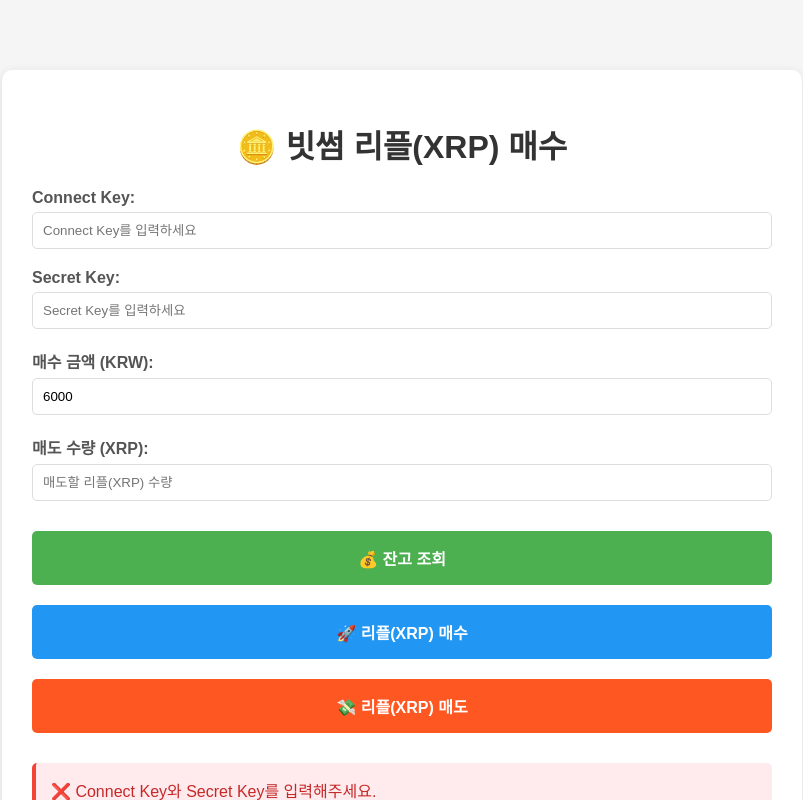
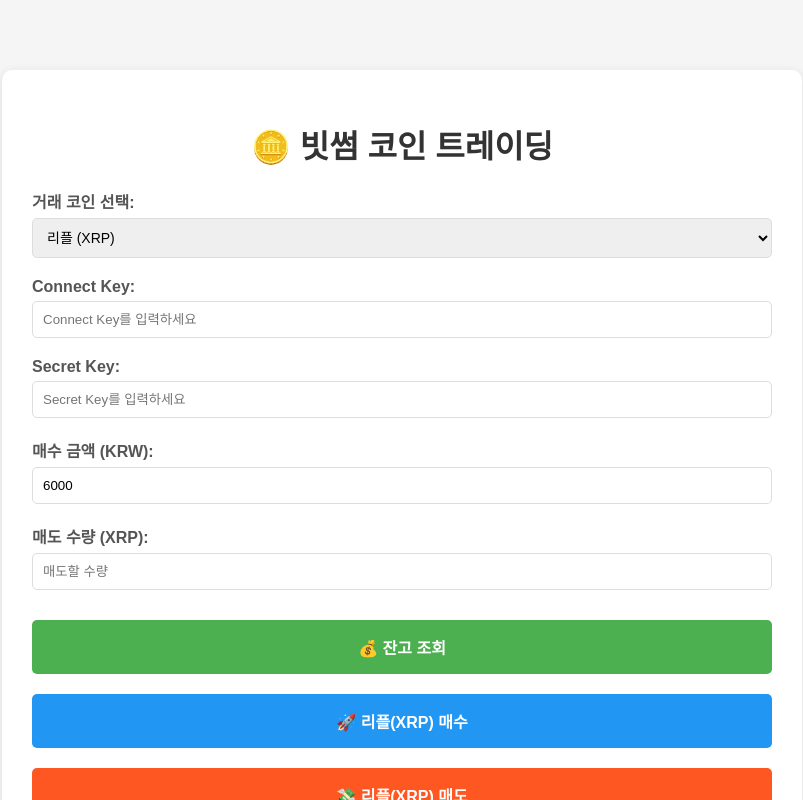
Before and after one commit to araeLaver/bithumb_api, a website: page bithumb_trading.html in a window 1280 px wide. Both pictures are taken after a click on the button "🚀 리플(XRP) 매수". Shown: the top 800 px of the page, without its empty margins (238-1041 px from the left). Drawn offline with nearby package versions, Linux system fonts and the light colour scheme.

Commit message:
Add multi-coin trading support
- Add coin selector dropdown (XRP, BTC, ETH, DOGE, ADA, SOL, MATIC, DOT, AVAX, LINK, TRX, UNI, ATOM, ETC, XLM)
- Update balance display to show all held coins
- Modify buy/sell APIs to support dynamic coin selection
- Update UI to dynamically change based on selected coin

```diff
--- a/bithumb_trading.html
+++ b/bithumb_trading.html
@@ -37,6 +37,15 @@
             border: 1px solid #ddd;
             border-radius: 5px;
             box-sizing: border-box;
+        }
+        select {
+            width: 100%;
+            padding: 10px;
+            border: 1px solid #ddd;
+            border-radius: 5px;
+            box-sizing: border-box;
+            font-size: 14px;
+            cursor: pointer;
         }
         button {
             width: 100%;
@@ -95,7 +104,28 @@
 </head>
 <body>
     <div class="container">
-        <h1>🪙 빗썸 리플(XRP) 매수</h1>
+        <h1>🪙 빗썸 코인 트레이딩</h1>
+
+        <div class="input-group">
+            <label for="coinSelect">거래 코인 선택:</label>
+            <select id="coinSelect" onchange="updateCoinDisplay()">
+                <option value="XRP">리플 (XRP)</option>
+                <option value="BTC">비트코인 (BTC)</option>
+                <option value="ETH">이더리움 (ETH)</option>
+                <option value="DOGE">도지코인 (DOGE)</option>
+                <option value="ADA">카르다노 (ADA)</option>
+                <option value="SOL">솔라나 (SOL)</option>
+                <option value="MATIC">폴리곤 (MATIC)</option>
+                <option value="DOT">폴카닷 (DOT)</option>
+                <option value="AVAX">아발란체 (AVAX)</option>
+                <option value="LINK">체인링크 (LINK)</option>
+                <option value="TRX">트론 (TRX)</option>
+                <option value="UNI">유니스왑 (UNI)</option>
+                <option value="ATOM">코스모스 (ATOM)</option>
+                <option value="ETC">이더리움클래식 (ETC)</option>
+                <option value="XLM">스텔라루멘 (XLM)</option>
+            </select>
+        </div>
 
         <div class="input-group">
             <label for="connectKey">Connect Key:</label>
@@ -113,17 +143,53 @@
         </div>
 
         <div class="input-group">
-            <label for="sellUnits">매도 수량 (XRP):</label>
-            <input type="number" id="sellUnits" step="0.0001" placeholder="매도할 리플(XRP) 수량">
+            <label for="sellUnits">매도 수량 <span id="coinSymbol">(XRP)</span>:</label>
+            <input type="number" id="sellUnits" step="0.0001" placeholder="매도할 수량">
         </div>
 
         <button class="btn-balance" onclick="getBalance()">💰 잔고 조회</button>
-        <button class="btn-buy" onclick="buyXRP()">🚀 리플(XRP) 매수</button>
-        <button class="btn-sell" onclick="sellXRP()">💸 리플(XRP) 매도</button>
+        <button class="btn-buy" onclick="buyCoin()" id="buyBtn">🚀 매수</button>
+        <button class="btn-sell" onclick="sellCoin()" id="sellBtn">💸 매도</button>
 
         <div id="result" class="result" style="display:none;"></div>
     </div>
 
+    <script>
+        // 코인 이름 매핑
+        const coinNames = {
+            'XRP': '리플',
+            'BTC': '비트코인',
+            'ETH': '이더리움',
+            'DOGE': '도지코인',
+            'ADA': '카르다노',
+            'SOL': '솔라나',
+            'MATIC': '폴리곤',
+            'DOT': '폴카닷',
+            'AVAX': '아발란체',
+            'LINK': '체인링크',
+            'TRX': '트론',
+            'UNI': '유니스왑',
+            'ATOM': '코스모스',
+            'ETC': '이더리움클래식',
+            'XLM': '스텔라루멘'
+        };
+
+        // 코인 선택 변경 시 UI 업데이트
+        function updateCoinDisplay() {
+            const coinSelect = document.getElementById('coinSelect');
+            const selectedCoin = coinSelect.value;
+            const coinName = coinNames[selectedCoin];
+
+            document.getElementById('coinSymbol').textContent = `(${selectedCoin})`;
+            document.getElementById('buyBtn').innerHTML = `🚀 ${coinName}(${selectedCoin}) 매수`;
+            document.getElementById('sellBtn').innerHTML = `💸 ${coinName}(${selectedCoin}) 매도`;
+        }
+
+        // 페이지 로드 시 초기화
+        window.onload = function() {
+            updateCoinDisplay();
+        };
+    </script>
     <script src="https://cdnjs.cloudflare.com/ajax/libs/crypto-js/4.1.1/crypto-js.min.js"></script>
     <script src="https://cdnjs.cloudflare.com/ajax/libs/enc-base64/1.0.0/enc-base64.min.js"></script>
     <script>
@@ -223,13 +289,30 @@
 
                 if (result.status === '0000') {
                     const krw = parseFloat(result.data.total_krw || 0);
-                    const xrp = parseFloat(result.data.total_xrp || 0);
                     const availableKrw = parseFloat(result.data.available_krw || 0);
 
-                    const message = `✅ 잔고 조회 성공!\n\n` +
+                    let message = `✅ 잔고 조회 성공!\n\n` +
                         `💵 총 KRW: ${krw.toLocaleString()} 원\n` +
-                        `💵 사용가능 KRW: ${availableKrw.toLocaleString()} 원\n` +
-                        `🪙 리플(XRP): ${xrp.toLocaleString()} XRP`;
+                        `💵 사용가능 KRW: ${availableKrw.toLocaleString()} 원\n\n` +
+                        `📊 보유 코인:\n`;
+
+                    // 모든 코인의 잔고 확인
+                    const allCoins = Object.keys(coinNames);
+                    let hasCoins = false;
+
+                    for (const coin of allCoins) {
+                        const coinKey = `total_${coin.toLowerCase()}`;
+                        const coinBalance = parseFloat(result.data[coinKey] || 0);
+
+                        if (coinBalance > 0) {
+                            hasCoins = true;
+                            message += `🪙 ${coinNames[coin]}(${coin}): ${coinBalance.toLocaleString()} ${coin}\n`;
+                        }
+                    }
+
+                    if (!hasCoins) {
+                        message += '(보유한 코인이 없습니다)';
+                    }
 
                     showResult(message, 'success');
                 } else {
@@ -241,11 +324,13 @@
             }
         }
 
-        // XRP 시장가 매수
-        async function buyXRP() {
+        // 코인 시장가 매수
+        async function buyCoin() {
             const connectKey = document.getElementById('connectKey').value.trim();
             const secretKey = document.getElementById('secretKey').value.trim();
             const buyAmount = document.getElementById('buyAmount').value;
+            const selectedCoin = document.getElementById('coinSelect').value;
+            const coinName = coinNames[selectedCoin];
 
             if (!connectKey || !secretKey) {
                 showResult('❌ Connect Key와 Secret Key를 입력해주세요.', 'error');
@@ -257,7 +342,7 @@
                 return;
             }
 
-            showResult('⏳ 리플(XRP) 매수 주문 중...', 'info');
+            showResult(`⏳ ${coinName}(${selectedCoin}) 매수 주문 중...`, 'info');
 
             try {
                 const response = await fetch('http://localhost:3000/api/buy', {
@@ -268,7 +353,8 @@
                     body: JSON.stringify({
                         apiKey: connectKey,
                         secretKey: secretKey,
-                        amount: buyAmount
+                        amount: buyAmount,
+                        coin: selectedCoin
                     })
                 });
 
@@ -278,7 +364,7 @@
                     const message = `✅ 매수 주문 성공!\n\n` +
                         `주문 ID: ${result.order_id}\n` +
                         `매수 금액: ${parseFloat(buyAmount).toLocaleString()} 원\n` +
-                        `매수 수량: ${result.units} XRP\n` +
+                        `매수 수량: ${result.units} ${selectedCoin}\n` +
                         `현재 시세: ${result.currentPrice.toLocaleString()} 원`;
 
                     showResult(message, 'success');
@@ -291,11 +377,13 @@
             }
         }
 
-        // XRP 시장가 매도
-        async function sellXRP() {
+        // 코인 시장가 매도
+        async function sellCoin() {
             const connectKey = document.getElementById('connectKey').value.trim();
             const secretKey = document.getElementById('secretKey').value.trim();
             const sellUnits = document.getElementById('sellUnits').value;
+            const selectedCoin = document.getElementById('coinSelect').value;
+            const coinName = coinNames[selectedCoin];
 
             if (!connectKey || !secretKey) {
                 showResult('❌ Connect Key와 Secret Key를 입력해주세요.', 'error');
@@ -307,7 +395,7 @@
                 return;
             }
 
-            showResult('⏳ 리플(XRP) 매도 주문 중...', 'info');
+            showResult(`⏳ ${coinName}(${selectedCoin}) 매도 주문 중...`, 'info');
 
             try {
                 const response = await fetch('http://localhost:3000/api/sell', {
@@ -318,7 +406,8 @@
                     body: JSON.stringify({
                         apiKey: connectKey,
                         secretKey: secretKey,
-                        units: sellUnits
+                        units: sellUnits,
+                        coin: selectedCoin
                     })
                 });
 
@@ -327,7 +416,7 @@
                 if (result.status === '0000') {
                     const message = `✅ 매도 주문 성공!\n\n` +
                         `주문 ID: ${result.order_id}\n` +
-                        `매도 수량: ${result.units} XRP\n` +
+                        `매도 수량: ${result.units} ${selectedCoin}\n` +
                         `예상 금액: ${parseFloat(result.estimatedAmount).toLocaleString()} 원\n` +
                         `현재 시세: ${result.currentPrice.toLocaleString()} 원`;
 
```
Also changed, not shown: server.js (+8 -8 lines).
